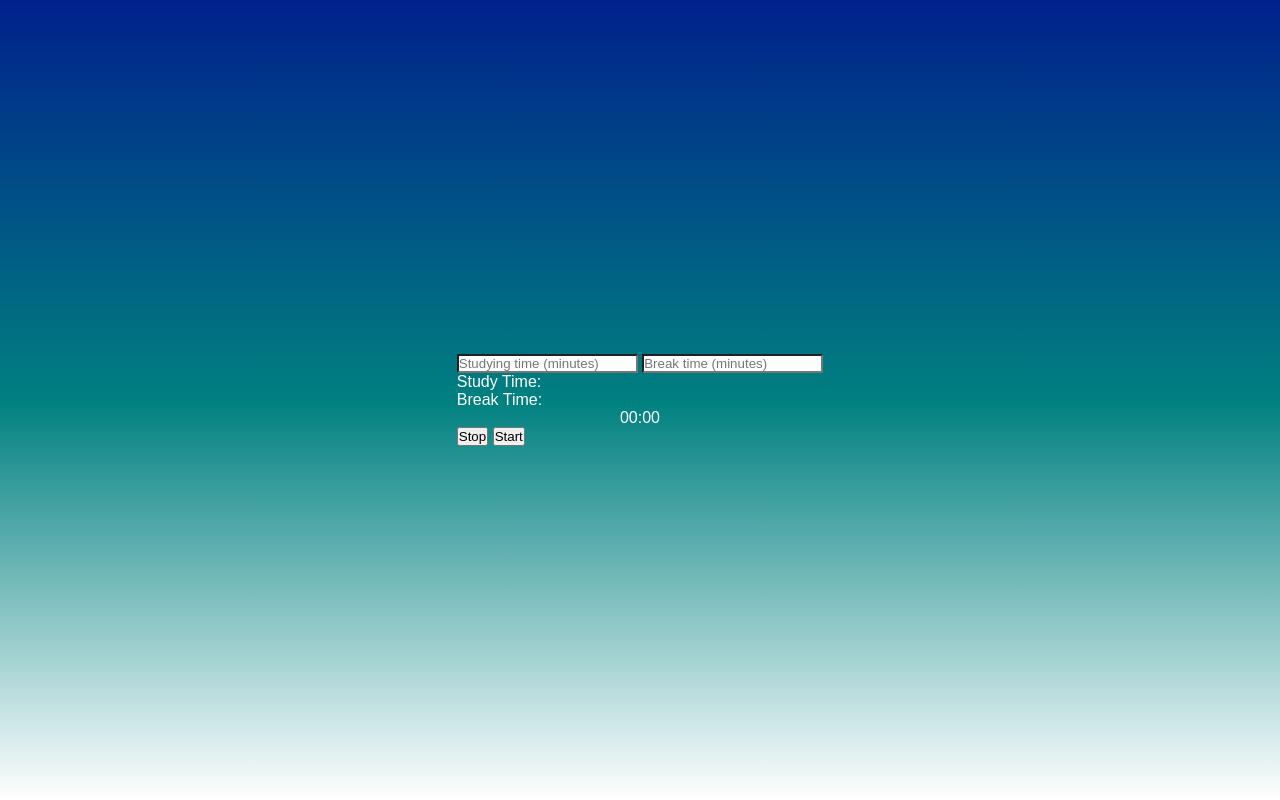
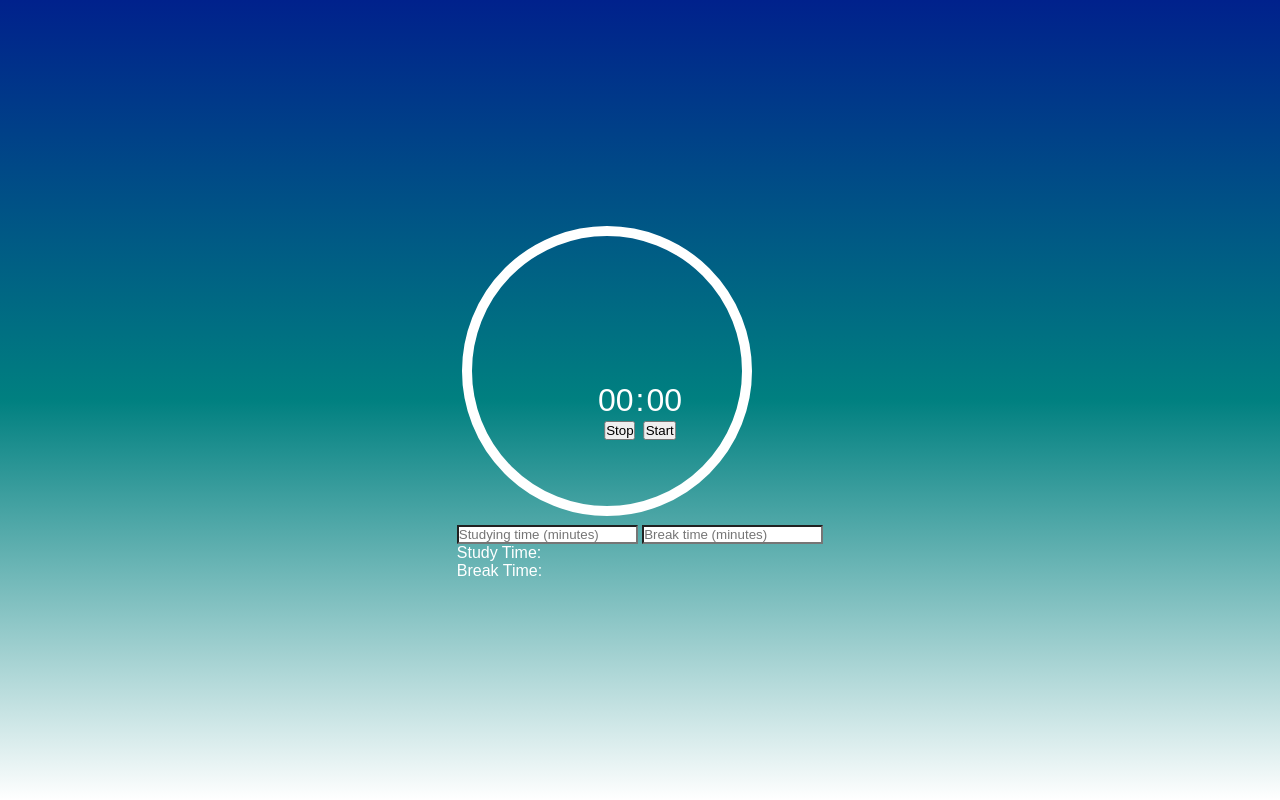
Before and after one commit to evan-h3/pomodoro, a plain HTML site: page index.html in a window 1280 px wide. Drawn offline with Linux system fonts and the light colour scheme.

Commit message:
moved start/stop buttons and timer inside newly created circle for the timer

```diff
--- a/index.html
+++ b/index.html
@@ -10,6 +10,32 @@
   </head>
   <body>
     <main>
+      <div class="timer-container">
+        <svg width="300" height="300" xmlns="http://www.w3.org/2000/svg">
+          <circle
+            cx="150"
+            cy="150"
+            r="140"
+            stroke="white"
+            stroke-width="10"
+            fill="none"
+          />
+        </svg>
+
+        <div class="timer">
+          <p id="minutes">00</p>
+          <p>:</p>
+          <p id="seconds">00</p>
+        </div>
+        <div class="controls">
+          <button id="stopBtn">Stop</button>
+        <button id="startBtn" , onclick="startTimer()">Start</button>
+        </div>
+
+
+      </div>
+
+
       <div class="input">
         <input
           type="number"
@@ -27,15 +53,6 @@
       <p id="studyTimeDisplay">Study Time:</p>
       <p id="breakTimeDisplay">Break Time:</p>
 
-      <div class="timer">
-        <p id="minutes">00</p>
-        <p>:</p>
-        <p id="seconds">00</p>
-      </div>
-
-      <button id="stopBtn">Stop</button>
-
-      <button id="start" , onclick="startTimer()">Start</button>
     </main>
     <script src="script.js"></script>
   </body>
--- a/styles.css
+++ b/styles.css
@@ -22,7 +22,28 @@ html, body {
   margin: 0; /* Reset margin */
 }
 
+.circle-container {
+  position: relative;
+  width: 300px;    /* match the SVG size */
+  height: 300px;   /* match the SVG size */
+}
+
 .timer {
+  position: absolute;
+  top: 50%;
+  left: 50%;
+  transform: translate(-50%, -50%);
   display: flex;
-  justify-content: center;
+  align-items: center;
+  gap: 2px;
+  font-size: 32px;
 }
+
+.controls {
+  position: absolute;      /* pull it out of flow, overlaying the SVG */
+  bottom: 45%;            /* 20px up from the bottom edge of the container */
+  left: 50%;               /* start at 50% across */
+  transform: translateX(-50%);  /* shift back by half its width to center */
+  display: flex;           /* lay the buttons out in a row */
+  gap: 8px;                /* space between buttons */
+}
```
